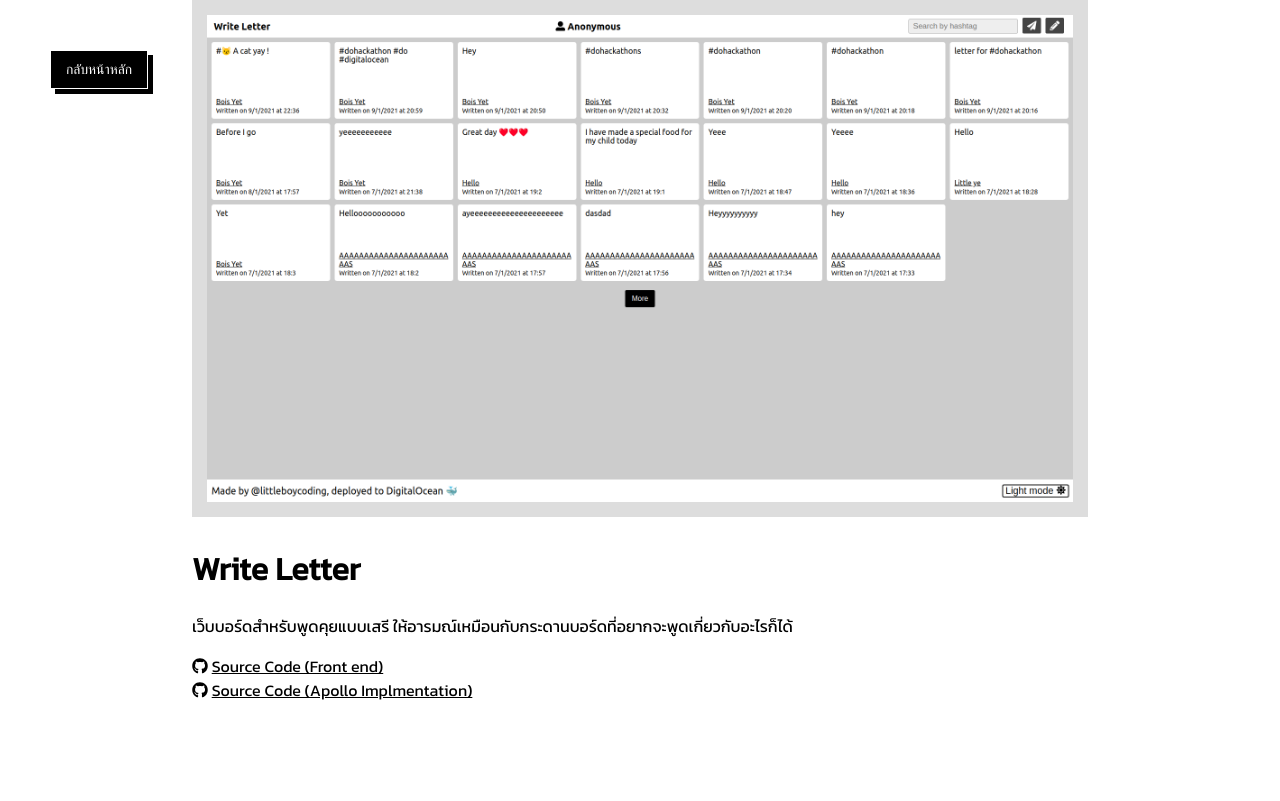
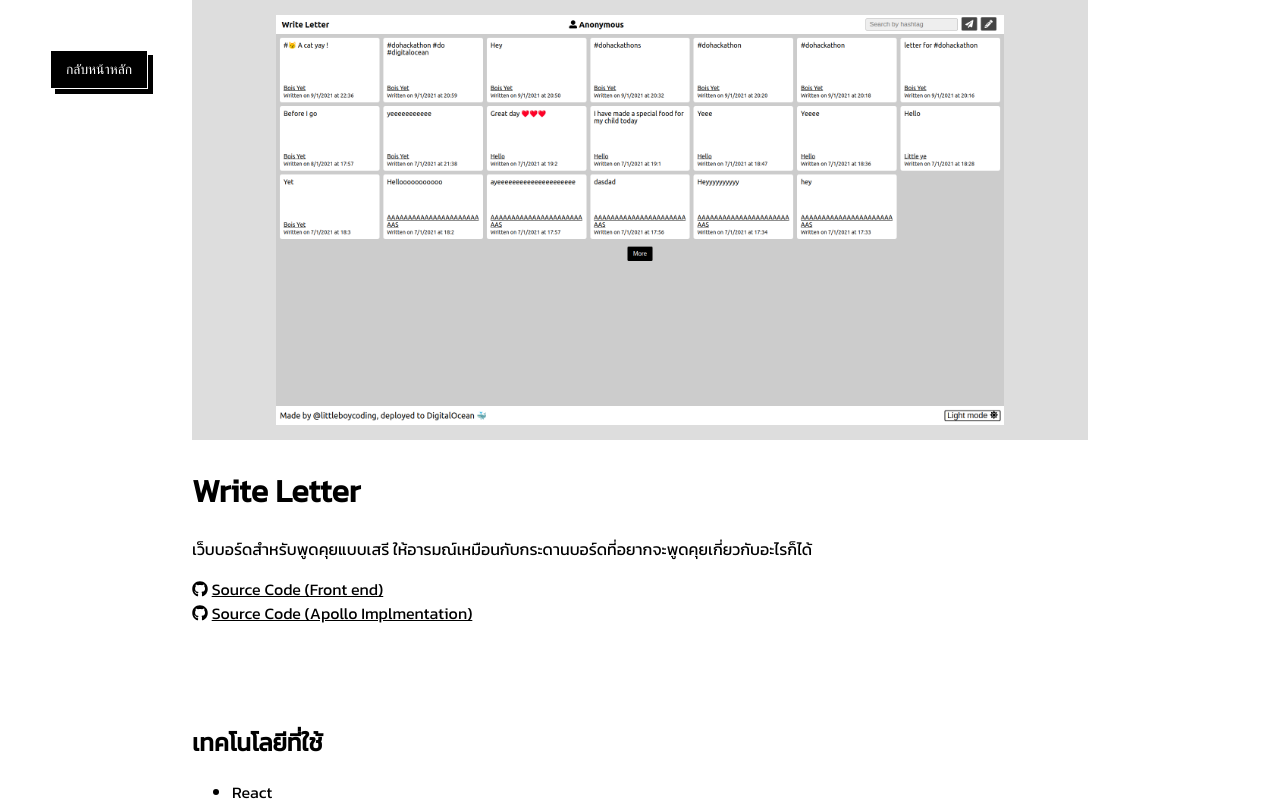
Before and after one commit to littleboycoding/portfolio, a Next.js app: page /portfolio/project/write_letter in a window 1280 px wide. Shown: the top 801 px of the page. Built offline with nearby package versions, Linux system fonts and the light colour scheme.

Commit message:
Minor style adjusted

```diff
--- a/components/sections.jsx
+++ b/components/sections.jsx
@@ -60,8 +60,6 @@ const Skill = styled.section`
   margin-top: 100px;
 
   @media (max-width: 800px) {
-    margin-top: 0;
-
     span {
       grid-column: 1 / 1;
     }
--- a/package.json
+++ b/package.json
@@ -7,7 +7,7 @@
     "build": "next build",
     "start": "next start",
     "predeploy": "next build && next export && touch out/.nojekyll",
-    "deploy": "gh-pages -t -d out"
+    "deploy": "gh-pages -t -d out -u 'Thanawat Yodnil littleboycoding@gmail.com'"
   },
   "dependencies": {
     "@fortawesome/fontawesome-svg-core": "^1.2.35",
--- a/pages/project/kilogram_exam.jsx
+++ b/pages/project/kilogram_exam.jsx
@@ -9,6 +9,7 @@ import { Button } from "../index";
 const Thumbnail = styled.img`
   width: 100%;
   // height: 50vh;
+  max-height: 55vh;
   background-color: #ddd;
   padding: 15px;
   object-fit: contain;
@@ -66,7 +67,7 @@ const Section = styled.section`
 `;
 
 const ButtonStyled = styled(Button)`
-  @media (min-width: 1024px) {
+  @media (min-width: 1246px) {
     position: fixed;
     left: 50px;
     top: 50px;
--- a/pages/project/write_letter.jsx
+++ b/pages/project/write_letter.jsx
@@ -9,6 +9,7 @@ import { Button } from "../index";
 const Thumbnail = styled.img`
   width: 100%;
   // height: 50vh;
+  max-height: 55vh;
   background-color: #ddd;
   padding: 15px;
   object-fit: contain;
@@ -67,13 +68,13 @@ const Section = styled.section`
 `;
 
 const ButtonStyled = styled(Button)`
-  @media (min-width: 1024px) {
+  margin: 0 0 15px 0;
+
+  @media (min-width: 1246px) {
     position: fixed;
     left: 50px;
     top: 50px;
   }
-
-  margin: 0 0 15px 0;
 `;
 
 function Main() {
@@ -92,7 +93,7 @@ function Main() {
       <h1>Write Letter</h1>
       <p>
         เว็บบอร์ดสำหรับพูดคุยแบบเสรี
-        ให้อารมณ์เหมือนกับกระดานบอร์ดที่อยากจะพูดเกี่ยวกับอะไรก็ได้
+        ให้อารมณ์เหมือนกับกระดานบอร์ดที่อยากจะพูดคุยเกี่ยวกับอะไรก็ได้
       </p>
       <span>
         <FontAwesomeIcon icon={faGithub} />{" "}
```
